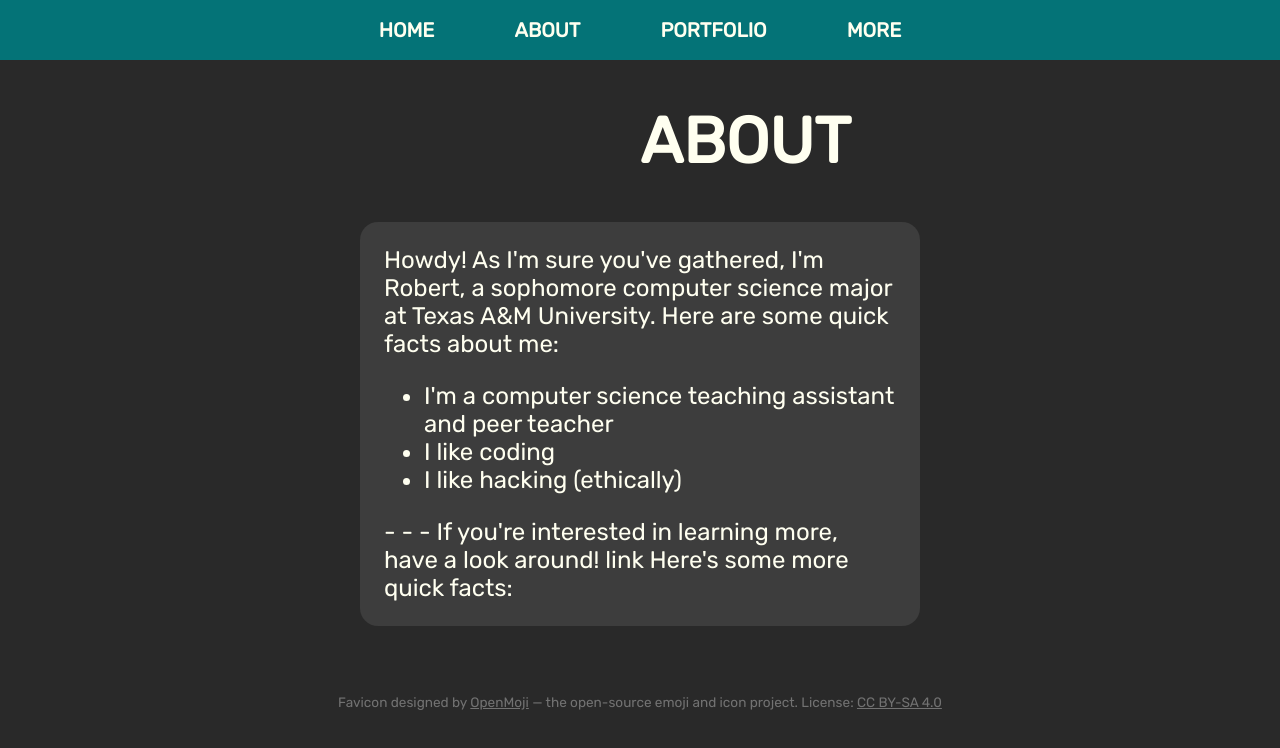
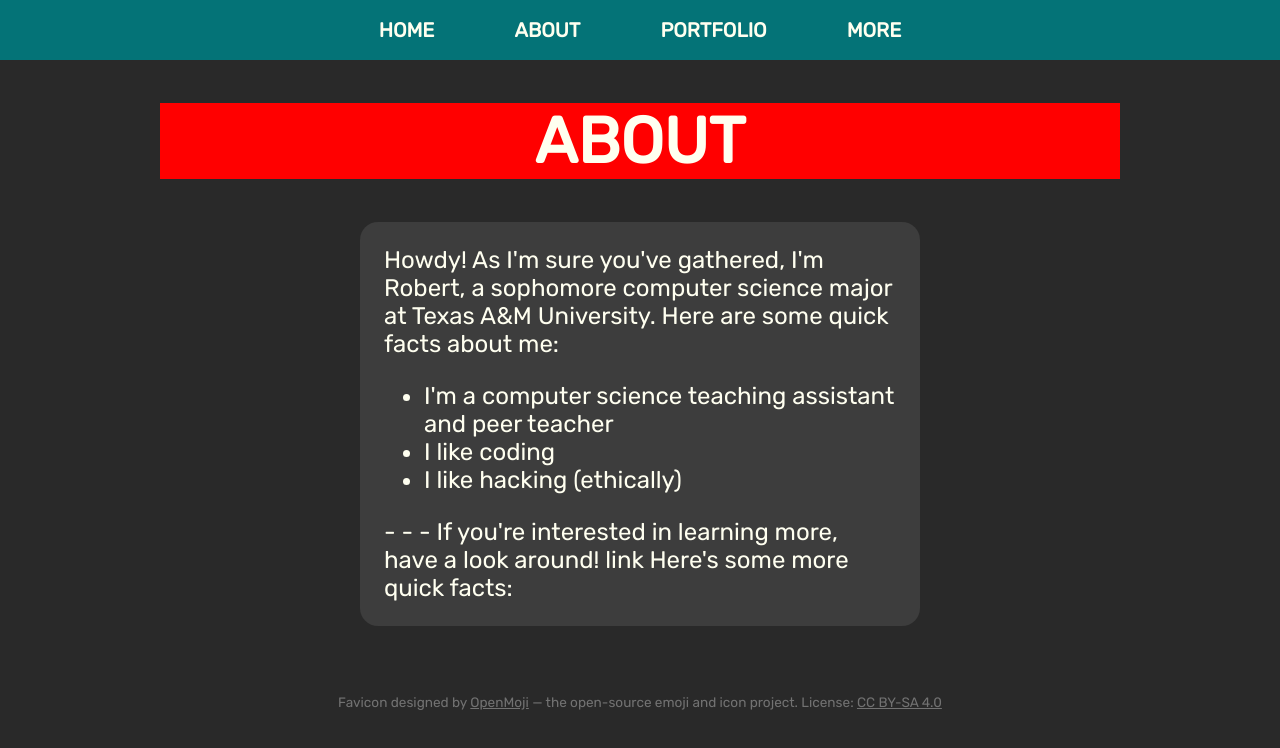
Before and after one commit to rstacks/my-website, a React (Vite) app: page /about in a window 1280 px wide. Shown: the top 748 px of the page. Built offline with nearby package versions, Linux system fonts and the light colour scheme.

Commit message:
Created Header component

```diff
--- a/src/components/Footer.jsx
+++ b/src/components/Footer.jsx
@@ -1,6 +1,5 @@
 export function Footer() {
   return (
-    <>
     <footer id="openmoji-attribution">
       <p>
         Favicon designed by <a href="https://openmoji.org/" target="_blank"
@@ -13,6 +12,5 @@ export function Footer() {
           </a>
       </p>
     </footer>
-    </>
   );
 }
--- /dev/null
+++ b/src/components/Header.jsx
@@ -0,0 +1,9 @@
+export function Header(props) {
+  return (
+    <>
+      <header className="page-header">
+        <h1 className="page-title">{props.text}</h1>
+      </header>
+    </>
+  );
+}
--- a/src/pages/About.jsx
+++ b/src/pages/About.jsx
@@ -1,5 +1,6 @@
 import { Helmet, HelmetProvider } from "react-helmet-async"
 import { Nav } from "../components/Nav"
+import { Header } from "../components/Header"
 import { Footer } from "../components/Footer"
 
 export function About() {
@@ -11,7 +12,10 @@ export function About() {
       </Helmet>
       <Nav />
       <main>
-        <h1 className="page-title">ABOUT</h1>
+        {/**
+         * <h1 className="page-title">ABOUT</h1>
+         */}
+        <Header text="ABOUT" />
         <p id="about-text">
           Howdy! As I'm sure you've gathered, I'm Robert, a sophomore computer science
           major at Texas A&M University. Here are some quick facts about me:
--- a/src/styles.css
+++ b/src/styles.css
@@ -216,6 +216,7 @@ body {
   font-size: 1.5em;
 }
 
+/*
 .page-title {
   text-align: center;
   font-size: 4em;
@@ -224,6 +225,7 @@ body {
   margin-right: 10em;
   border-radius: 0.25em;
 }
+*/
 
 #about-text {
   background-color: #3D3D3D;
@@ -233,3 +235,14 @@ body {
   font-size: 1.5em;
   border-radius: 0.75em;
 }
+
+.page-header {
+  background-color: red;
+  margin-left: 10em;
+  margin-right: 10em;
+}
+
+.page-title {
+  text-align: center;
+  font-size: 4em;
+}
```
Lines whose indentation alone changed are shown as unchanged.
